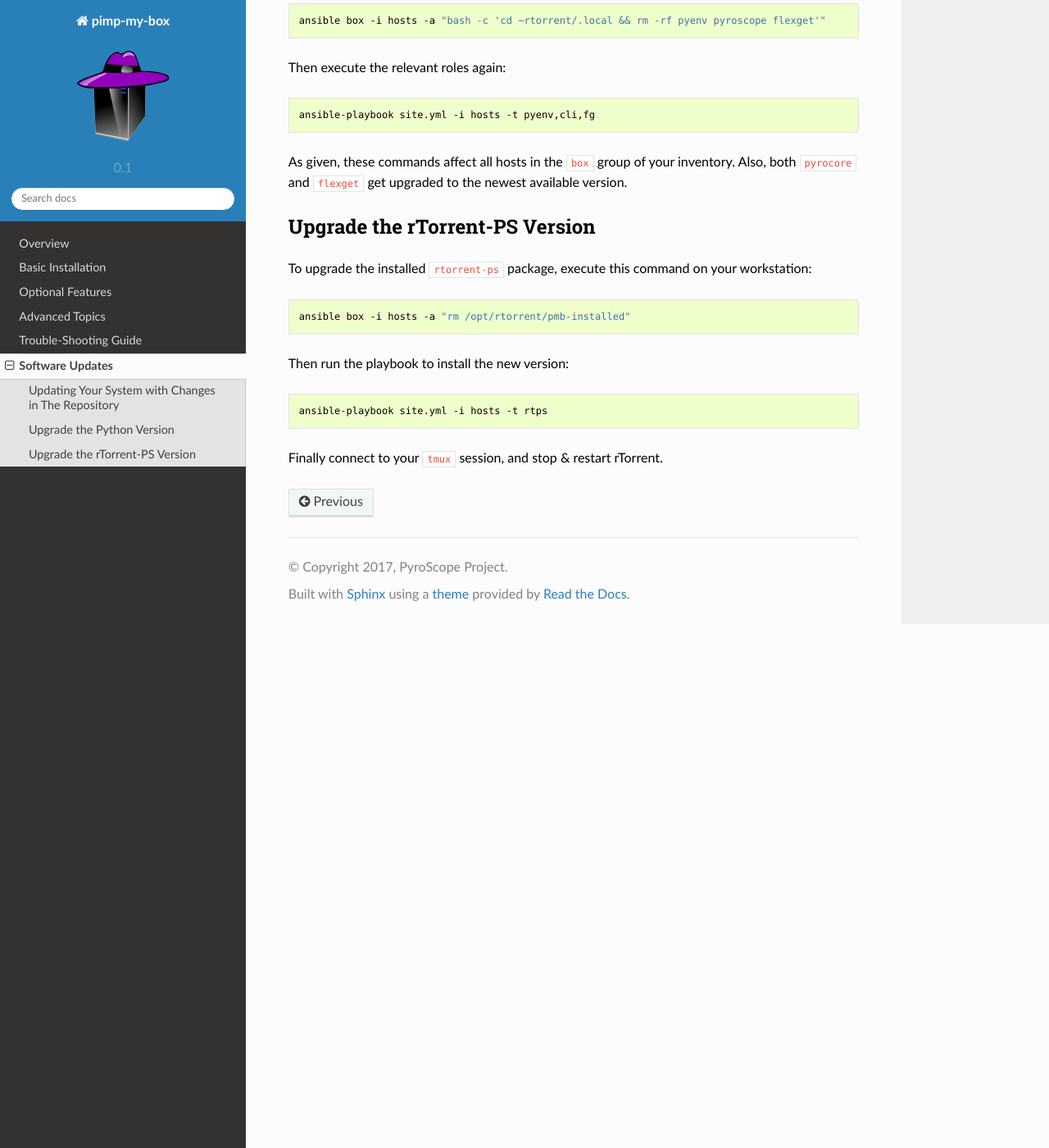
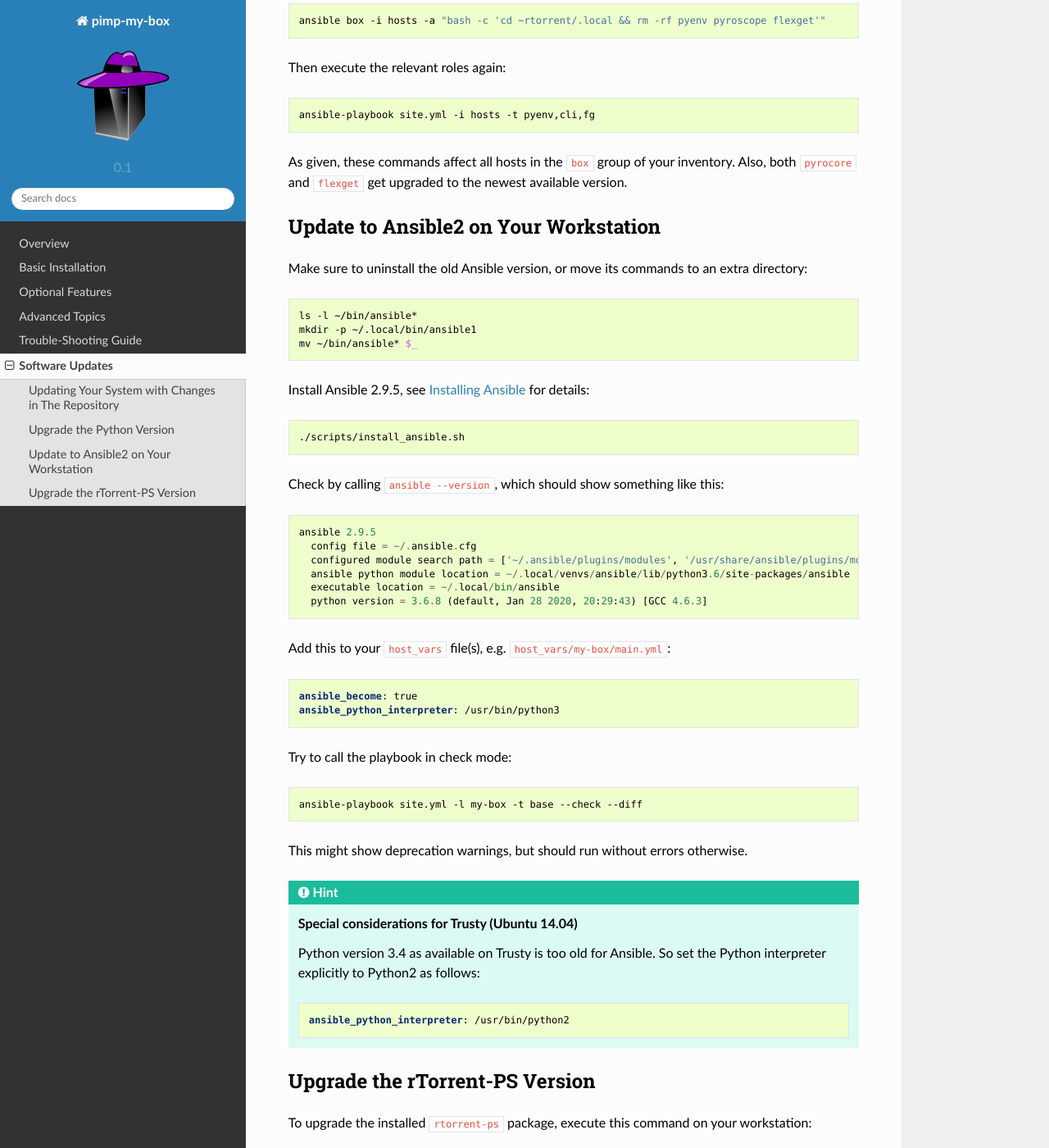
Before and after one commit to pyroscope/pimp-my-box, a Sphinx documentation site: the page built from docs/updates.rst, in a window 1280 px wide and 1400 px high, scrolled down 907 px. Shown: the whole window at 82% size. Built offline with Sphinx 7.4.7 and the Read the Docs theme 2.0.0, drawn with Linux system fonts in a browser that asks for light colours.

Commit message:
How to update to Ansible 2

```diff
--- a/docs/updates.rst
+++ b/docs/updates.rst
@@ -61,6 +61,62 @@ inventory. Also, both ``pyrocore`` and ``flexget`` get upgraded to the
 newest available version.
 
 
+.. _ansible-update:
+
+Update to Ansible2 on Your Workstation
+--------------------------------------
+
+Make sure to uninstall the old Ansible version, or move its commands to an extra directory:
+
+.. code-block:: shell
+
+    ls -l ~/bin/ansible*
+    mkdir -p ~/.local/bin/ansible1
+    mv ~/bin/ansible* $_
+
+Install Ansible 2.9.5, see :ref:`install-ansible` for details:
+
+.. code-block:: shell
+
+    ./scripts/install_ansible.sh
+
+Check by calling ``ansible --version``, which should show something like this::
+
+    ansible 2.9.5
+      config file = ~/.ansible.cfg
+      configured module search path = ['~/.ansible/plugins/modules', '/usr/share/ansible/plugins/modules']
+      ansible python module location = ~/.local/venvs/ansible/lib/python3.6/site-packages/ansible
+      executable location = ~/.local/bin/ansible
+      python version = 3.6.8 (default, Jan 28 2020, 20:29:43) [GCC 4.6.3]
+
+Add this to your ``host_vars`` file(s), e.g. ``host_vars/my-box/main.yml``:
+
+.. code-block:: yaml
+
+    ansible_become: true
+    ansible_python_interpreter: /usr/bin/python3
+
+Try to call the playbook in check mode:
+
+.. code-block:: shell
+
+    ansible-playbook site.yml -l my-box -t base --check --diff
+
+This might show deprecation warnings, but should run without errors otherwise.
+
+
+.. hint::
+
+    .. rubric:: Special considerations for Trusty (Ubuntu 14.04)
+
+    Python version 3.4 as available on Trusty is too old for Ansible.
+    So set the Python interpreter explicitly to Python2 as follows:
+
+    .. code-block:: yaml
+
+        ansible_python_interpreter: /usr/bin/python2
+
+
 .. _rt-ps-update:
 
 Upgrade the rTorrent-PS Version
```
Also changed, not shown: docs/setup.rst (+7 -5 lines), 1 other file.
